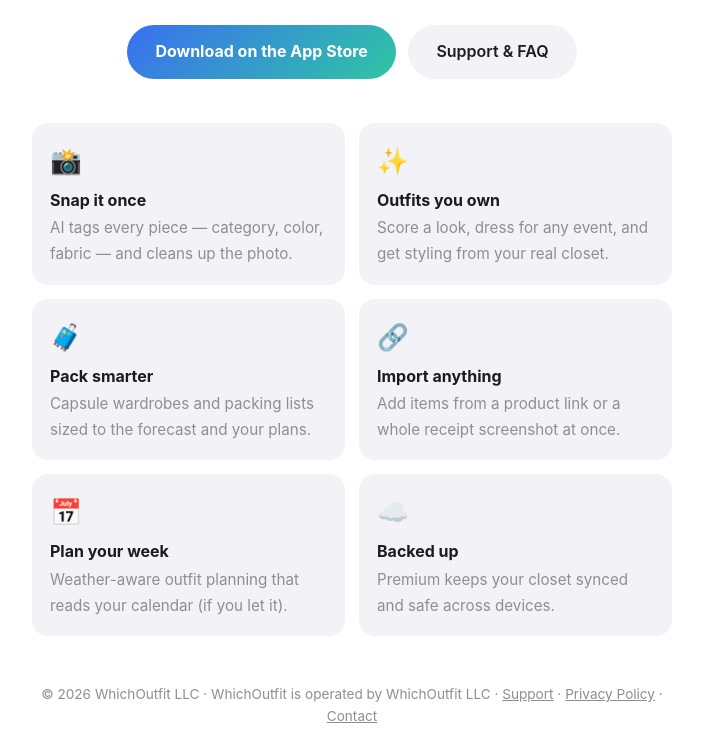
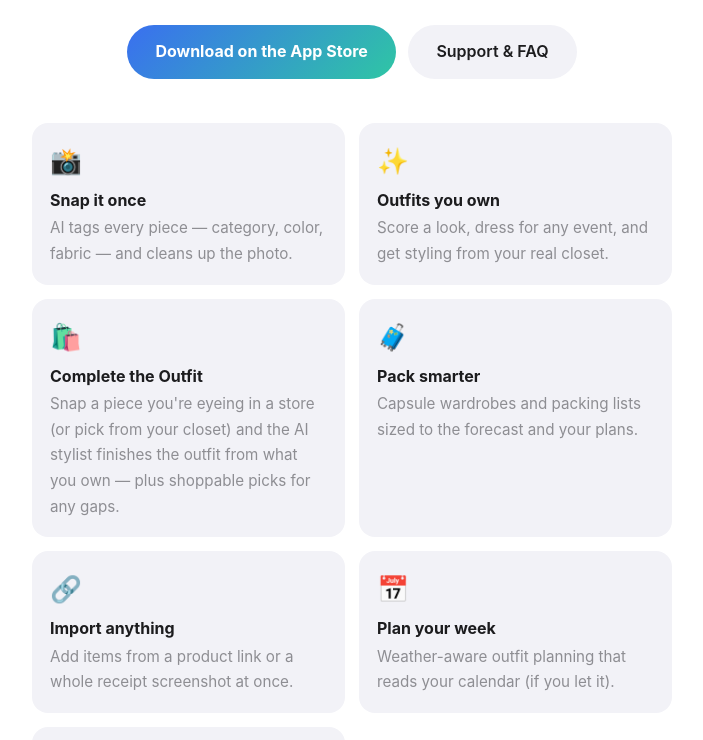
Before and after one commit to tdpiotrowski3/MyClosetApp-legal, a plain HTML site: page index.html in a window 1280 px wide. Shown: the part 300-1040 px from the top of the page, without its empty margins (288-991 px from the left). Drawn offline with Linux system fonts and the light colour scheme.

Commit message:
Site: annual price to $99.99/year; add Complete the Outfit feature
- Annual subscription price updated $49.99 -> $99.99/year (monthly
  unchanged at $14.99); live in the App Store now.
- Landing page: add 'Complete the Outfit' feature tile.

Co-Authored-By: Claude Opus 4.8 <noreply@anthropic.com>

```diff
--- a/index.html
+++ b/index.html
@@ -57,6 +57,8 @@
     <span>AI tags every piece — category, color, fabric — and cleans up the photo.</span></div>
   <div class="feature"><span class="emoji">✨</span><strong>Outfits you own</strong>
     <span>Score a look, dress for any event, and get styling from your real closet.</span></div>
+  <div class="feature"><span class="emoji">🛍️</span><strong>Complete the Outfit</strong>
+    <span>Snap a piece you're eyeing in a store (or pick from your closet) and the AI stylist finishes the outfit from what you own — plus shoppable picks for any gaps.</span></div>
   <div class="feature"><span class="emoji">🧳</span><strong>Pack smarter</strong>
     <span>Capsule wardrobes and packing lists sized to the forecast and your plans.</span></div>
   <div class="feature"><span class="emoji">🔗</span><strong>Import anything</strong>
```
Also changed, not shown: support.html (+1 -1 lines).
